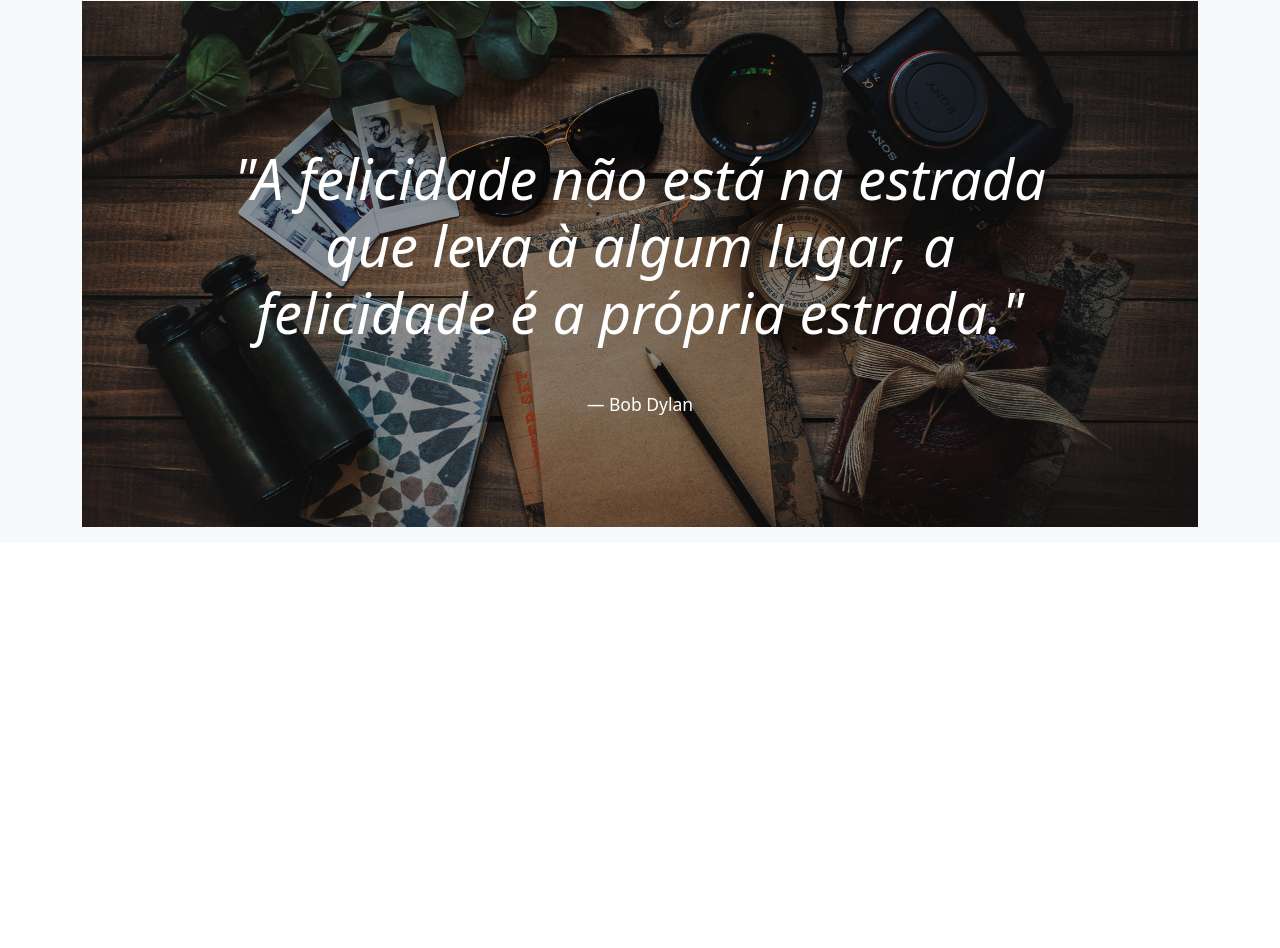
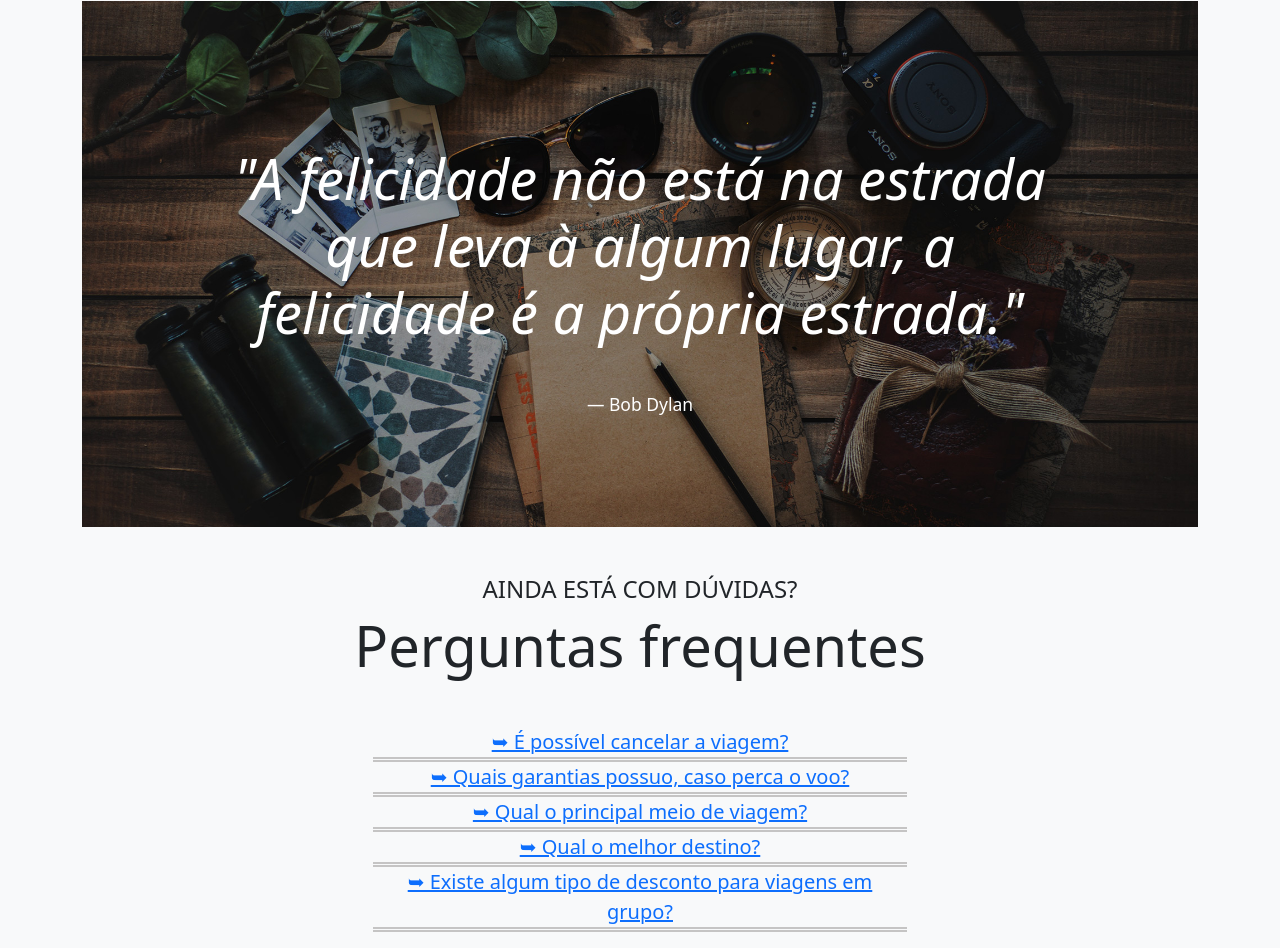
Before and after one commit to ramosspri/lazuli_tour, a plain HTML site: page index.html in a window 1280 px wide. Shown: the part 1504-2452 px from the top of the page. Before the commit the page ends 2047 px from the top, so only its background shows below. Drawn offline with nearby package versions, Linux system fonts and the light colour scheme.

Commit message:
introduçao da parte de perguntas frequentes

```diff
--- a/css/style.css
+++ b/css/style.css
@@ -5,11 +5,6 @@
 .Lazuli-4-rgba { color: rgba(4, 217, 178, 1); } #VerdeEsmeralda
 .Lazuli-5-rgba { color: rgba(242, 242, 242, 1); } #BrancoAcinzentado
 */
-
-body {
-    padding-top: 155px;
-}
-
 .box-shadow {
     box-shadow: 0 2px 4px 0 rgba(0,0,0,0.5);
     box-shadow: 0 4px 8px 0 rgba(0,0,0,0.5);
@@ -18,10 +13,6 @@ body {
 .icone {
     height: 100px;
 }
-
-body {
-    padding-top: 0px;
-  }
 
 .fixed-top {
     position: relative;
@@ -43,3 +34,7 @@ body {
         position: relative;
     }
 }
+
+.pergunta {
+    border-bottom: double 5px rgb(197, 196, 196);
+}
--- a/index.html
+++ b/index.html
@@ -46,7 +46,7 @@
     </nav>
   </header>
         <section class="container-fluid">
-        <div class="row text-dark bg-light">
+        <div class="row text-dark">
         <div class="col-lg-7 p-0">
         <div id="carouselCidades" class="carousel slide" data-bs-ride="carousel">
         <div class="carousel-inner box-shadow" style="border-radius: 5px;">
@@ -148,6 +148,46 @@
               </blockquote>
             </section>
 
+            <section class="container">
+              <div class="my-5 text-center">
+                <span class="h4 d-block">AINDA ESTÁ COM DÚVIDAS?</span>
+                <h2 class="display-4 text-dark">Perguntas frequentes</h2>
+                </div>
+                <div class="row justify-content-center">
+                  <div class="col-6" id="perguntasFrequentes" data-children=".pergunta">
+                    <div class="pergunta">
+                      <a class="lead" data-toggle="collapse" data-parent="#perguntasFrequentes" href="#pergunta1" aria-expanded="true" aria-controls="pergunta1">➥ É possível cancelar a viagem?</a>
+                      <div class="collapse" role="tabpanel" id="pergunta1">
+                      <p>	Integer enim convallis est non facilisis cursus sollicitudin cras praesent euismod, augue massa nisi magna posuere quisque cubilia elementum ultrices. </p>
+                      </div>
+                    </div>
+                    <div class="pergunta">
+                      <a class="lead" data-toggle="collapse" data-parent="#perguntasFrequentes" href="#pergunta2" aria-expanded="true" aria-controls="pergunta1">➥ Quais garantias possuo, caso perca o voo?</a>
+                      <div class="collapse" role="tabpanel" id="pergunta2">
+                      <p>	Integer enim convallis est non facilisis cursus sollicitudin cras praesent euismod, augue massa nisi magna posuere quisque cubilia elementum ultrices. </p>
+                      </div>
+                    </div>
+                    <div class="pergunta">
+                      <a class="lead" data-toggle="collapse" data-parent="#perguntasFrequentes" href="#pergunta3" aria-expanded="true" aria-controls="pergunta1">➥ Qual o principal meio de viagem?</a>
+                      <div class="collapse" role="tabpanel" id="pergunta3">
+                      <p>	Integer enim convallis est non facilisis cursus sollicitudin cras praesent euismod, augue massa nisi magna posuere quisque cubilia elementum ultrices. </p>
+                      </div>
+                    </div>
+                    <div class="pergunta">
+                      <a class="lead" data-toggle="collapse" data-parent="#perguntasFrequentes" href="#pergunta4" aria-expanded="true" aria-controls="pergunta1">➥ Qual o melhor destino?</a>
+                      <div class="collapse" role="tabpanel" id="pergunta4">
+                      <p>	Integer enim convallis est non facilisis cursus sollicitudin cras praesent euismod, augue massa nisi magna posuere quisque cubilia elementum ultrices. </p>
+                      </div>
+                    </div>
+                    <div class="pergunta">
+                      <a class="lead" data-toggle="collapse" data-parent="#perguntasFrequentes" href="#pergunta5" aria-expanded="true" aria-controls="pergunta1">➥ Existe algum tipo de desconto para viagens em grupo?</a>
+                      <div class="collapse" role="tabpanel" id="pergunta5">
+                      <p>	Integer enim convallis est non facilisis cursus sollicitudin cras praesent euismod, augue massa nisi magna posuere quisque cubilia elementum ultrices. </p>
+                      </div>
+                    </div>
+                  </div>
+                </div>
+            </section>
           </div>
         </section>
     <!-- JavaScript -->
```
